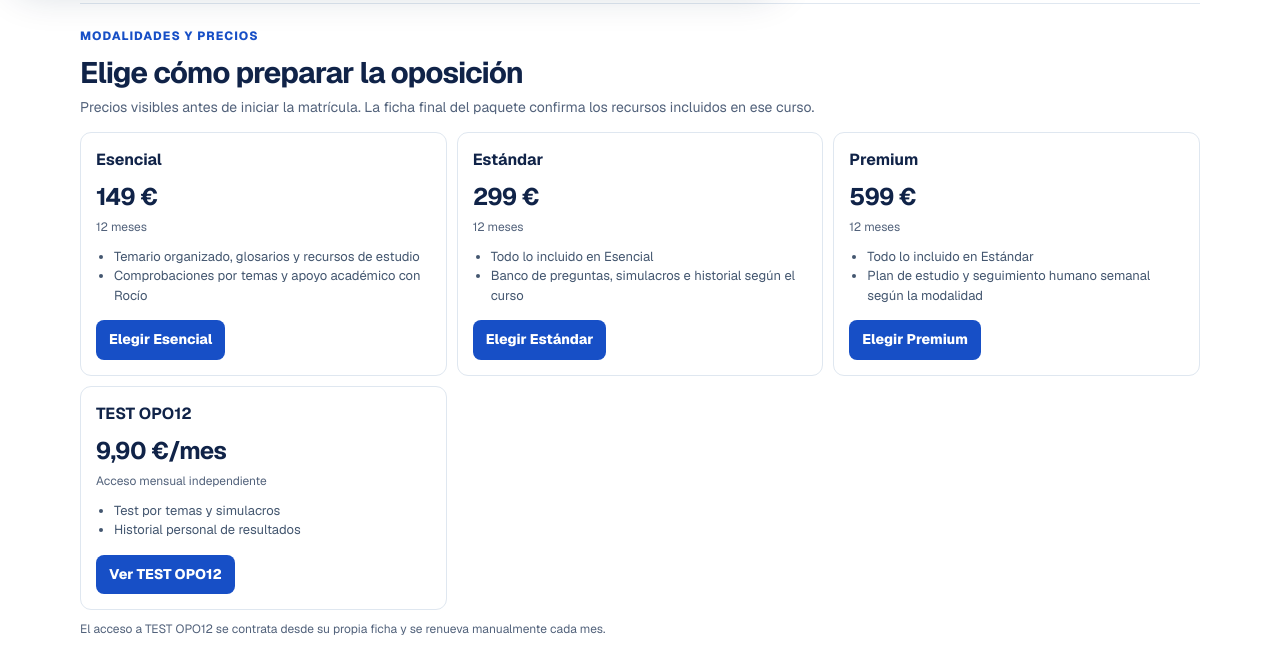
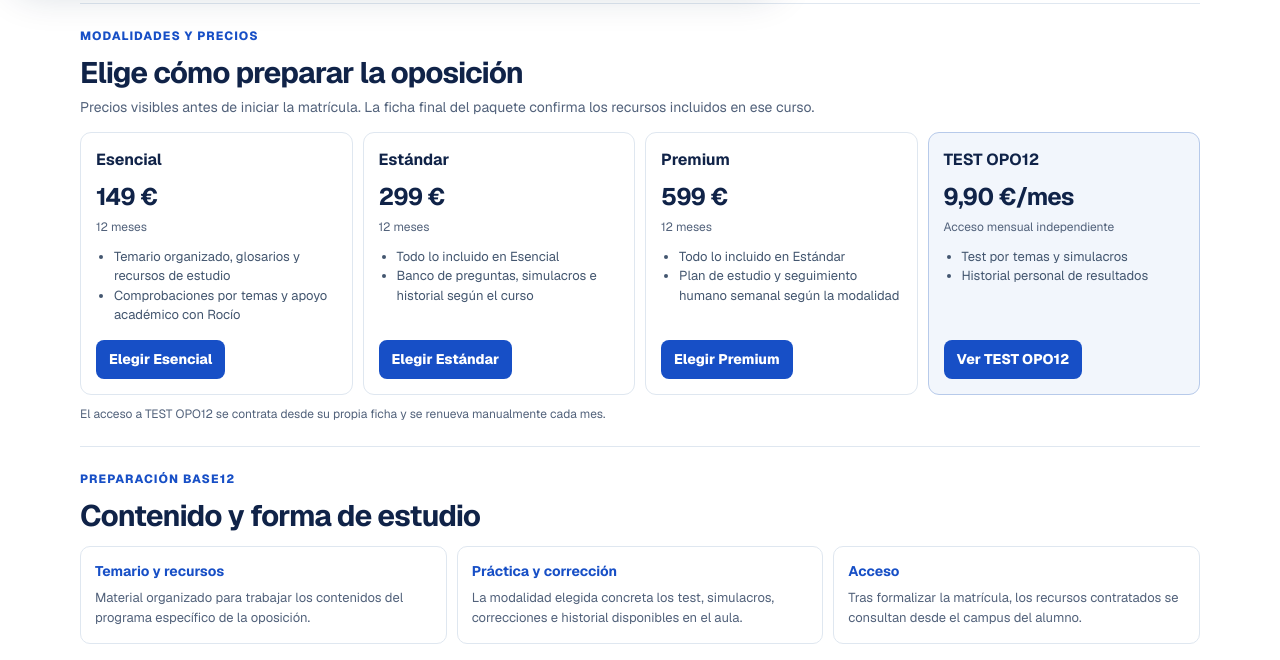
Before and after one commit to base12academy/base12academy-web, a Next.js app: page /oposiciones/administrativo-comunidad-madrid in a window 1280 px wide. Shown: the part 800-1460 px from the top of the page. Built offline with nearby package versions, Linux system fonts and the light colour scheme; no server answers.

Commit message:
Destaca la tarjeta de TEST OPO12

```diff
--- a/app/oposiciones/[slug]/oposiciones.module.css
+++ b/app/oposiciones/[slug]/oposiciones.module.css
@@ -8,7 +8,7 @@
 .section{padding:23px 0;border-bottom:1px solid var(--line)}.section h2{font-size:clamp(1.4rem,2.5vw,1.85rem);line-height:1.2;letter-spacing:-.03em}.sectionIntro{color:#52627b;line-height:1.55;margin-top:7px!important;font-size:14px;max-width:850px}
 .callCard{margin-top:12px;padding:16px 18px;border:1px solid #c9d8ef;border-left:4px solid var(--blue);border-radius:10px;background:#f7faff}.callCard small{color:#566981;font-weight:750}.callCard h3{font-size:1.02rem;margin-top:5px!important}.callCard p{color:#4d5f77;font-size:14px;line-height:1.55;margin-top:7px!important}.callCard a{display:inline-block;margin-top:9px;font-size:14px;font-weight:750}
 .factGrid{display:grid;grid-template-columns:repeat(3,minmax(0,1fr));gap:10px;margin-top:12px}.fact{padding:14px;border:1px solid var(--line);border-radius:10px;background:#fff}.fact h3{color:var(--blue);font-size:14px}.fact p{color:#52627b;font-size:13px;line-height:1.55;margin-top:6px!important}
-.planGrid{display:grid;grid-template-columns:repeat(3,minmax(0,1fr));gap:10px;margin-top:13px}.plan{display:flex;flex-direction:column;min-height:215px;padding:15px;border:1px solid var(--line);border-radius:11px;background:#fff}.plan h3{font-size:16px}.planPrice{display:block;margin-top:5px;color:var(--ink);font-size:24px;letter-spacing:-.03em}.plan small{color:#52627b;font-size:12px;margin-top:3px}.plan ul{padding-left:18px;margin:10px 0 15px;color:#43566f;font-size:13px;line-height:1.5}.planLink{margin-top:auto;display:inline-flex;align-self:flex-start;justify-content:center;padding:9px 13px;border-radius:8px;background:var(--blue);color:#fff!important;font-weight:750;font-size:14px}.unavailable{margin-top:auto;color:#5a6678;font-size:13px;font-weight:700}.note{margin-top:10px!important;color:#52627b;font-size:12px;line-height:1.5}
+.planGrid{display:grid;grid-template-columns:repeat(auto-fit,minmax(230px,1fr));gap:10px;margin-top:13px}.plan{display:flex;flex-direction:column;min-height:215px;padding:15px;border:1px solid var(--line);border-radius:11px;background:#fff}.opo12Plan{background:#f2f6fc;border-color:#b7caea}.plan h3{font-size:16px}.planPrice{display:block;margin-top:5px;color:var(--ink);font-size:24px;letter-spacing:-.03em}.plan small{color:#52627b;font-size:12px;margin-top:3px}.plan ul{padding-left:18px;margin:10px 0 15px;color:#43566f;font-size:13px;line-height:1.5}.planLink{margin-top:auto;display:inline-flex;align-self:flex-start;justify-content:center;padding:9px 13px;border-radius:8px;background:var(--blue);color:#fff!important;font-weight:750;font-size:14px}.unavailable{margin-top:auto;color:#5a6678;font-size:13px;font-weight:700}.note{margin-top:10px!important;color:#52627b;font-size:12px;line-height:1.5}
 .faq{display:grid;grid-template-columns:1fr 1fr;gap:8px 18px;margin-top:12px}.faq details{border-bottom:1px solid var(--line);padding:9px 0}.faq summary{cursor:pointer;font-weight:700;font-size:14px}.faq p{color:#52627b;font-size:13px;line-height:1.55;padding:7px 0 2px}
 .footer{padding:18px 0 24px;color:#52627b;font-size:12px}.footerInner{width:min(1120px,calc(100% - 40px));margin:auto;display:flex;flex-wrap:wrap;justify-content:space-between;gap:10px}
 @media(max-width:760px){.hero{grid-template-columns:1fr;gap:13px;padding-top:18px}.factGrid,.planGrid,.faq{grid-template-columns:1fr}.plan{min-height:0}.headerInner{min-height:62px}.brand img{width:44px;height:44px}}
```
